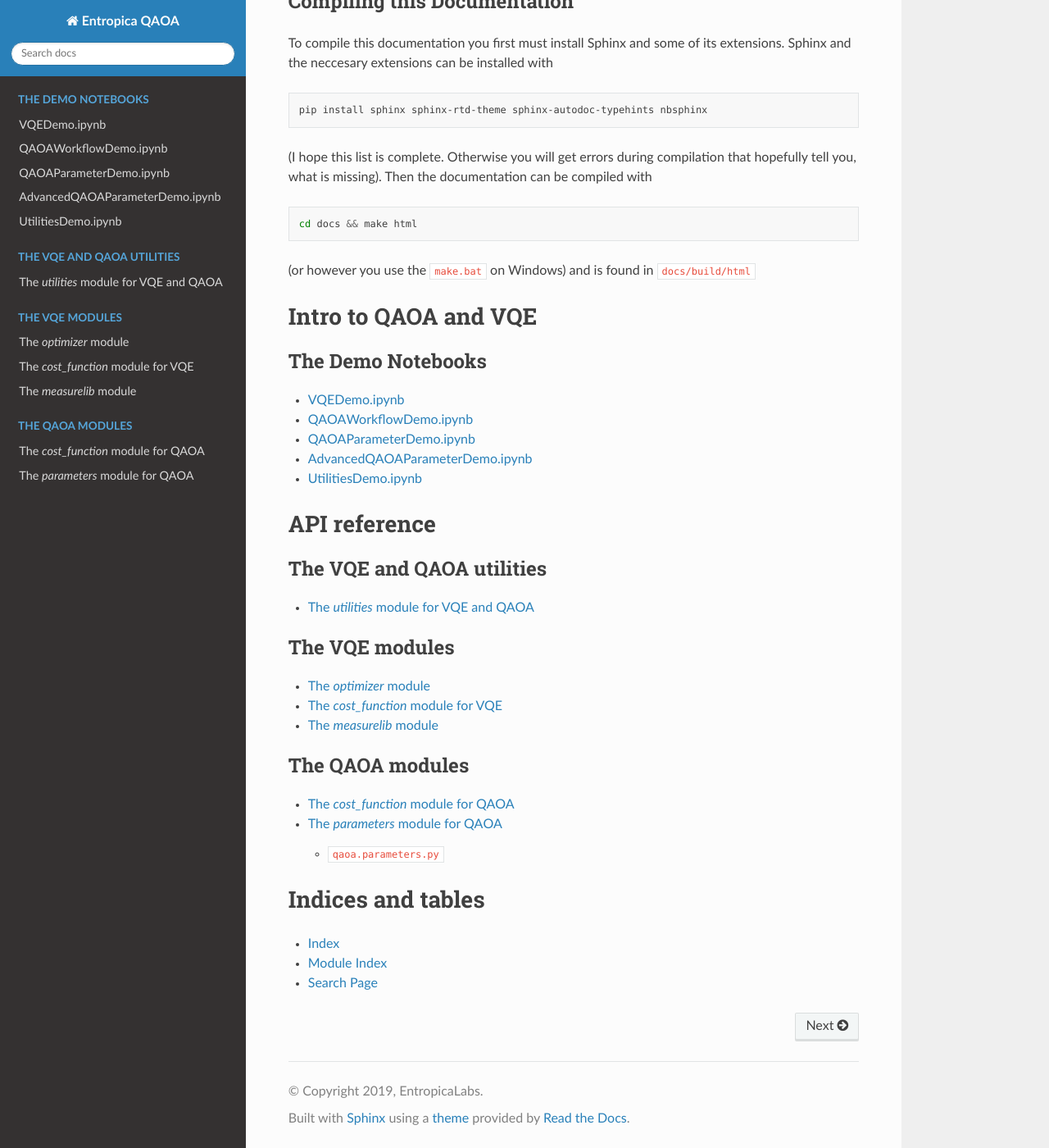
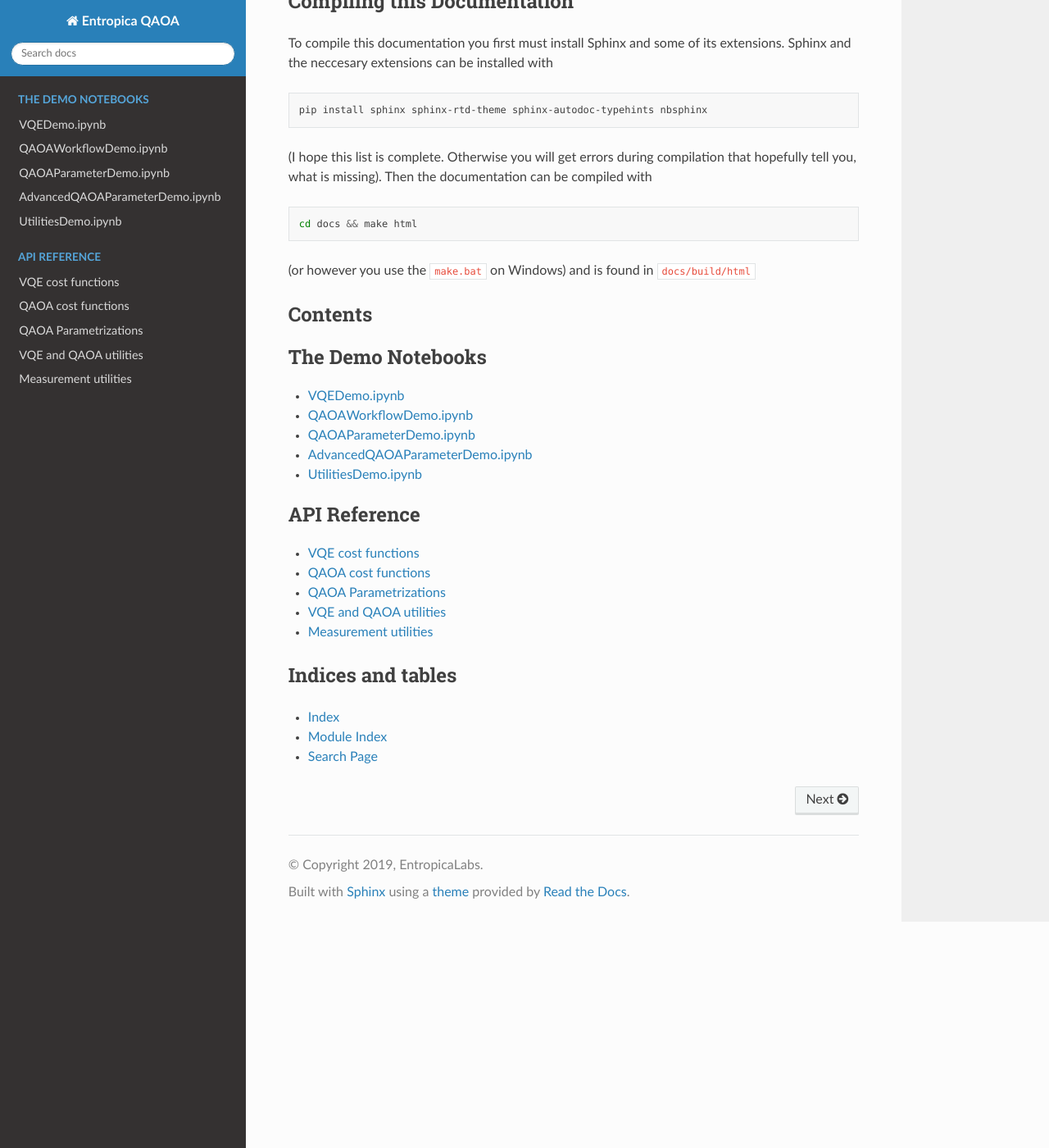
Before and after one commit to entropicalabs/entropica_qaoa, a Sphinx documentation site: the page built from docs/source/index.rst, in a window 1280 px wide and 1400 px high, scrolled down 409 px. Shown: the whole window at 82% size. Built offline with Sphinx 7.4.7 and the Read the Docs theme 2.0.0, drawn with Linux system fonts in a browser that asks for light colours; some of the changed lines change nothing that is shown.

Commit message:
reworked the documentation

```diff
--- a/docs/source/index.rst
+++ b/docs/source/index.rst
@@ -40,42 +40,30 @@ Then the documentation can be compiled with
 (or however you use the ``make.bat`` on Windows)
 and is found in ``docs/build/html``
 
-Intro to QAOA and VQE
-=====================
+
+Contents
+--------
 
 .. toctree::
-   :maxdepth: 2
+   :maxdepth: 3
    :caption: The Demo Notebooks
 
    notebooks
 
-API reference
-=============
 
 .. toctree::
-   :maxdepth: 2
-   :caption: The VQE and QAOA utilities
+   :maxdepth: 1
+   :caption: API Reference
 
-   utilities
-
-.. toctree::
-   :maxdepth: 2
-   :caption: The VQE modules
-
-   optimizer
    vqe_cost_function
-   measurelib
-
-.. toctree::
-   :maxdepth: 2
-   :caption: The QAOA modules
-
    qaoa_cost_function
    parameters
+   utilities
+   measurelib
 
 
 Indices and tables
-==================
+------------------
 
 * :ref:`genindex`
 * :ref:`modindex`
--- a/docs/source/measurelib.rst
+++ b/docs/source/measurelib.rst
@@ -1,5 +1,5 @@
-The `measurelib` module
-=======================
+Measurement utilities
+=====================
 
 
 .. automodule:: vqe.measurelib
--- a/docs/source/optimizer.rst
+++ /dev/null
@@ -1,7 +0,0 @@
-The `optimizer` module
-======================
-
-.. automodule:: vqe.optimizer
-    :members:
-    :undoc-members:
-    :show-inheritance:
--- a/docs/source/parameters.rst
+++ b/docs/source/parameters.rst
@@ -1,5 +1,5 @@
-The `parameters` module for QAOA
-================================
+QAOA Parametrizations
+=====================
 
 We offer (currently) 7 different parametrizations for QAOA that can be found in
 the ``entropica_qaoa.qaoa.parameters`` module. They fall broadly into three categories: The `Standard` classes are parametrizations that have the
@@ -34,10 +34,64 @@ tree is shown below and the arrows mark possible conversions:
               |
         AnnealingParams
 
-``qaoa.parameters.py``
-----------------------
+Standard Parameters
+-------------------
 
-.. automodule:: qaoa.parameters
+.. autoclass:: qaoa.parameters.StandardParams
     :members:
     :undoc-members:
-    :show-inheritance:
+    :inherited-members:
+
+
+.. autoclass:: qaoa.parameters.StandardWithBiasParams
+    :members:
+    :undoc-members:
+    :inherited-members:
+
+
+.. autoclass:: qaoa.parameters.ExtendedParams
+    :members:
+    :undoc-members:
+    :inherited-members:
+
+
+Fourier Parameters
+------------------
+
+.. autoclass:: qaoa.parameters.FourierParams
+    :members:
+    :undoc-members:
+    :inherited-members:
+
+
+.. autoclass:: qaoa.parameters.FourierWithBiasParams
+    :members:
+    :undoc-members:
+    :inherited-members:
+
+
+.. autoclass:: qaoa.parameters.FourierExtendedParams
+    :members:
+    :undoc-members:
+    :inherited-members:
+
+
+Annealing Parameters
+--------------------
+
+.. autoclass:: qaoa.parameters.AnnealingParams
+    :members:
+    :undoc-members:
+    :inherited-members:
+
+
+Parameter Iterators
+-------------------
+
+To facilitate iterating one or more of the free parameters over a given range
+(e.g. for landscape plots) we also provide a way to build Iterables that leave
+all parameters except one fixed. The one is iterated over a range specified by the user.
+
+.. autoclass:: qaoa.parameters.QAOAParameterIterator
+    :members:
+    :undoc-members:
--- a/docs/source/qaoa_cost_function.rst
+++ b/docs/source/qaoa_cost_function.rst
@@ -1,7 +1,23 @@
-The `cost\_function` module for QAOA
-====================================
+QAOA cost functions
+===================
 
-.. automodule:: qaoa.cost_function
+Like with VQE we also provide two different cost functions for QAOA that
+derive from their VQE counterparts. One for the Wavefunction Simulator and one
+for the QVM that can also be run on Rigettis QPU.
+
+On the Wavefunction Simulator
+-----------------------------
+
+.. autoclass:: qaoa.cost_function.QAOACostFunctionOnWFSim
     :members:
     :undoc-members:
-    :show-inheritance:
+    :inherited-members:
+
+
+On the QVM / QPU
+----------------
+
+.. autoclass:: qaoa.cost_function.QAOACostFunctionOnQVM
+    :members:
+    :undoc-members:
+    :inherited-members:
--- a/docs/source/utilities.rst
+++ b/docs/source/utilities.rst
@@ -1,5 +1,5 @@
-The `utilities` module for VQE and QAOA
-=======================================
+VQE and QAOA utilities
+======================
 
 .. automodule:: utilities
     :members:
--- a/docs/source/vqe_cost_function.rst
+++ b/docs/source/vqe_cost_function.rst
@@ -1,7 +1,21 @@
-The `cost\_function` module for VQE
-===================================
+VQE cost functions
+==================
 
-.. automodule:: vqe.cost_function
+We provide two different cost functions for VQE. One for the Wavefunction Simulator and one for the QVM that can also be run on Rigettis QPU.
+
+On the Wavefunction Simulator
+-----------------------------
+
+.. autoclass:: vqe.cost_function.PrepareAndMeasureOnWFSim
     :members:
     :undoc-members:
-    :show-inheritance:
+    :inherited-members:
+
+
+On the QVM / QPU
+----------------
+
+.. autoclass:: vqe.cost_function.PrepareAndMeasureOnQVM
+    :members:
+    :undoc-members:
+    :inherited-members:
```
